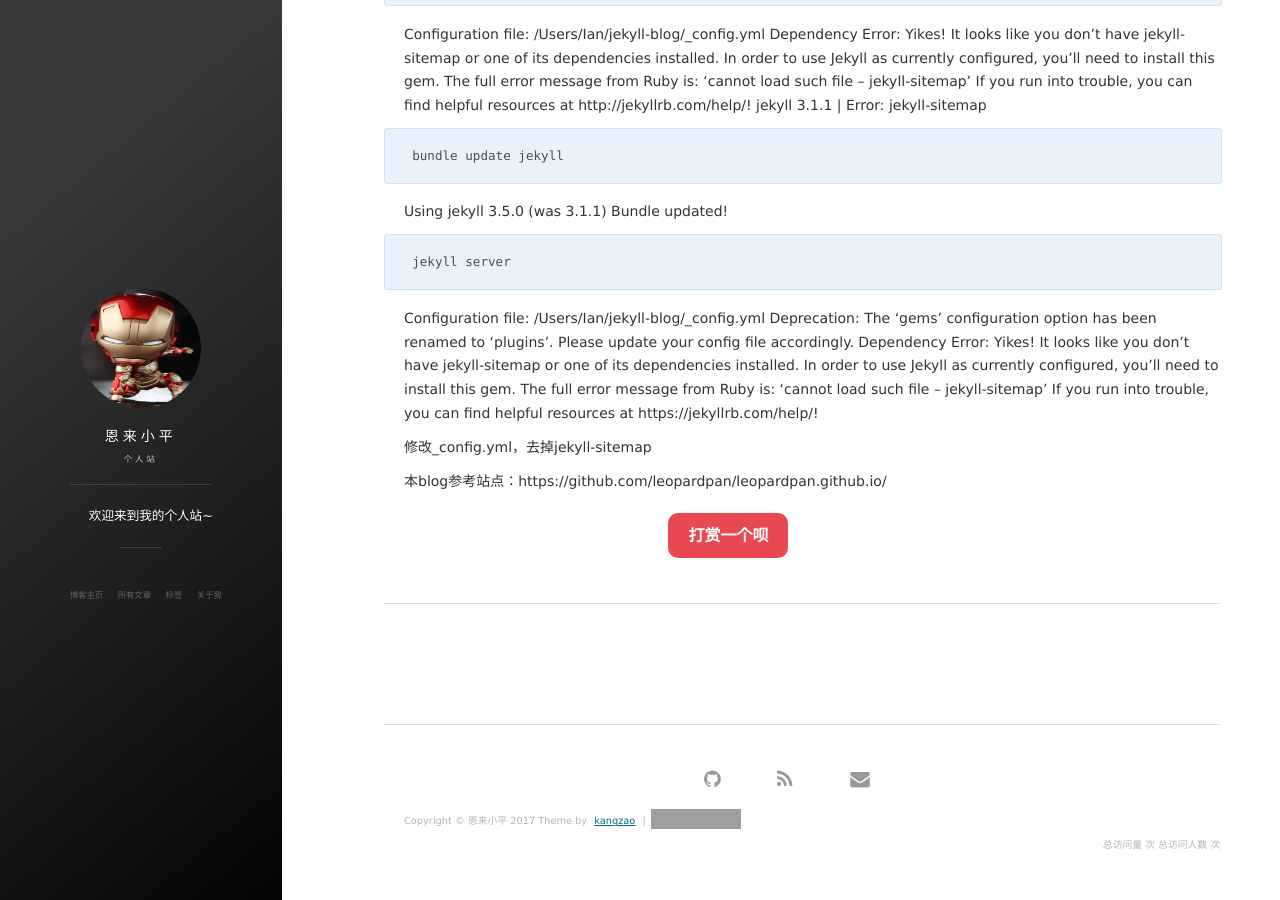
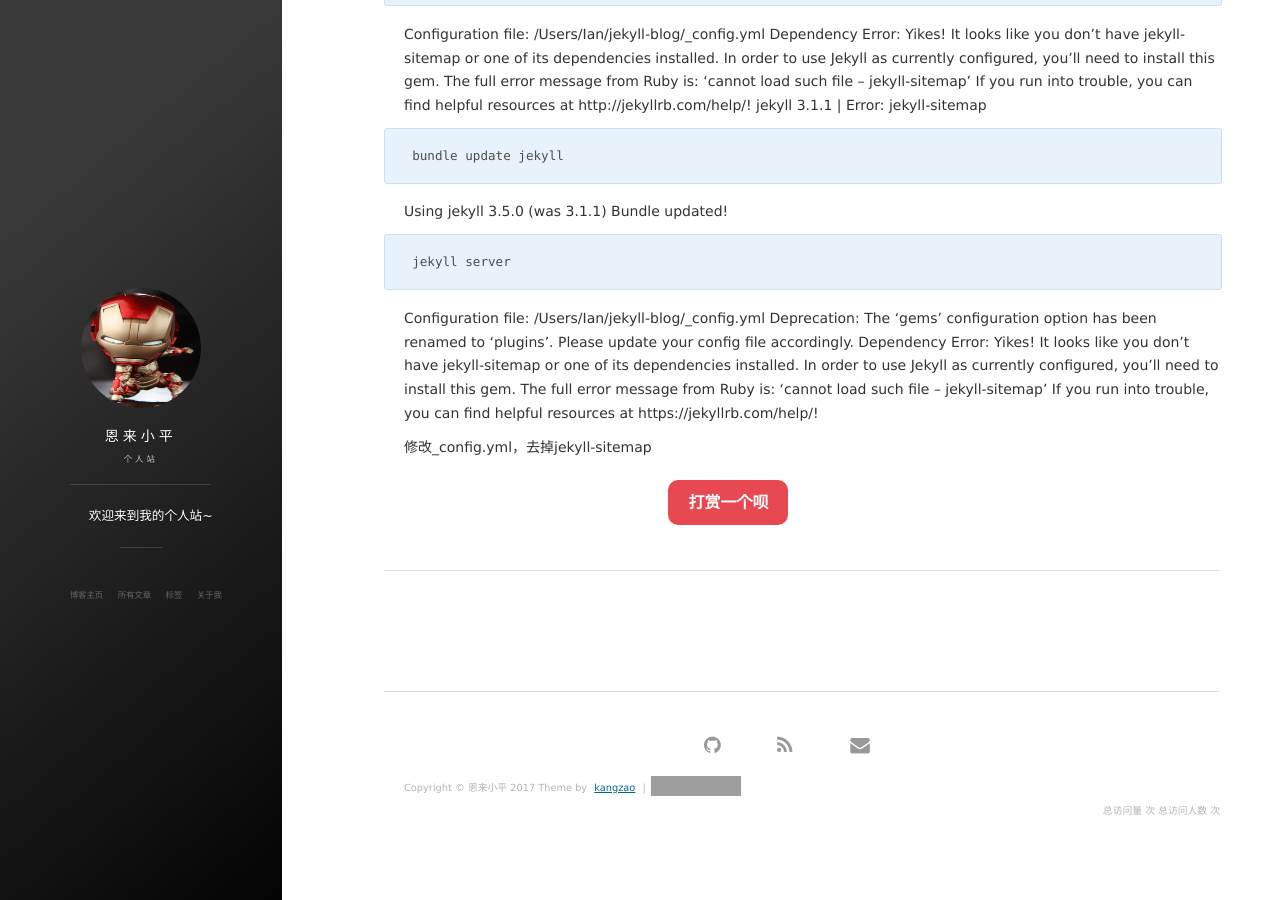
Before and after one commit to kangzao/kangzao.github.io, a Jekyll site: the page built from _posts/2017-07-13-jekyll安装及配置.md, in a window 1280 px wide and 900 px high, scrolled down 2259 px. Built offline with Jekyll 4.4.1, drawn with Linux system fonts in a browser that asks for light colours; nearby versions of some CDN libraries; comment, search, counter and statistics services are not loaded; grey boxes are pictures that could not be loaded.

Commit message:
edit pafe

```diff
--- a/_posts/2017-07-13-jekyll安装及配置.md
+++ b/_posts/2017-07-13-jekyll安装及配置.md
@@ -117,5 +117,3 @@ Configuration file: /Users/Ian/jekyll-blog/_config.yml
 Dependency Error: Yikes! It looks like you don't have jekyll-sitemap or one of its dependencies installed. In order to use Jekyll as currently configured, you'll need to install this gem. The full error message from Ruby is: 'cannot load such file -- jekyll-sitemap' If you run into trouble, you can find helpful resources at https://jekyllrb.com/help/!
 
 修改_config.yml，去掉jekyll-sitemap
-
-本blog参考站点：https://github.com/leopardpan/leopardpan.github.io/
```
